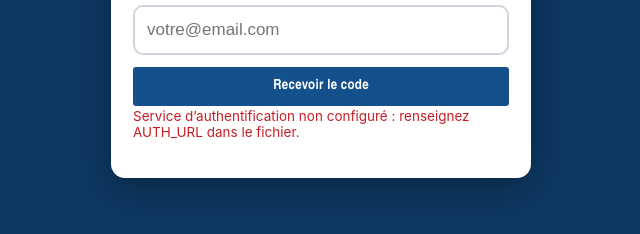
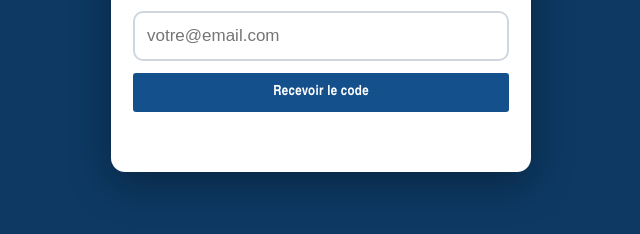
Before and after one commit to kgbconnect/e-permisb229, a plain HTML site: page index.html in a window 1280 px wide. Shown: the part 366-600 px from the top of the page, without its empty margins (319-959 px from the left). Drawn offline with Linux system fonts and the light colour scheme.

Commit message:
Update index.html

```diff
--- a/index.html
+++ b/index.html
@@ -1196,7 +1196,7 @@ el('pf-send').addEventListener('click', sendProfile);
 // ================= AUTHENTIFICATION PAR CODE OTP (e-mail) =================
 // URL du service d'authentification (Google Apps Script, voir le guide) :
 const CLIENT_VERSION = 'e1'; // doit correspondre à CLIENT_VERSION dans Code.gs
-const AUTH_URL = ''; // ← COLLER ICI l'URL du NOUVEAU déploiement Apps Script d'E-PERMISB_229 (voir GUIDE_DEPLOIEMENT.md)
+const AUTH_URL = 'https://script.google.com/macros/s/AKfycbzPhTv51gPOgKMHGCHtgExfc_4TX4dtID-BYbzavqpt39A15HIt6Ash-Ob1zY2y-fQ_ww/exec'; // ← COLLER ICI l'URL du NOUVEAU déploiement Apps Script d'E-PERMISB_229 (voir GUIDE_DEPLOIEMENT.md)
 const VALIDATOR_EMAIL = 'kgbgroup6@gmail.com';
 const SESSION_KEY = 'epermisb229_session';
 let authEmail = '';
```
